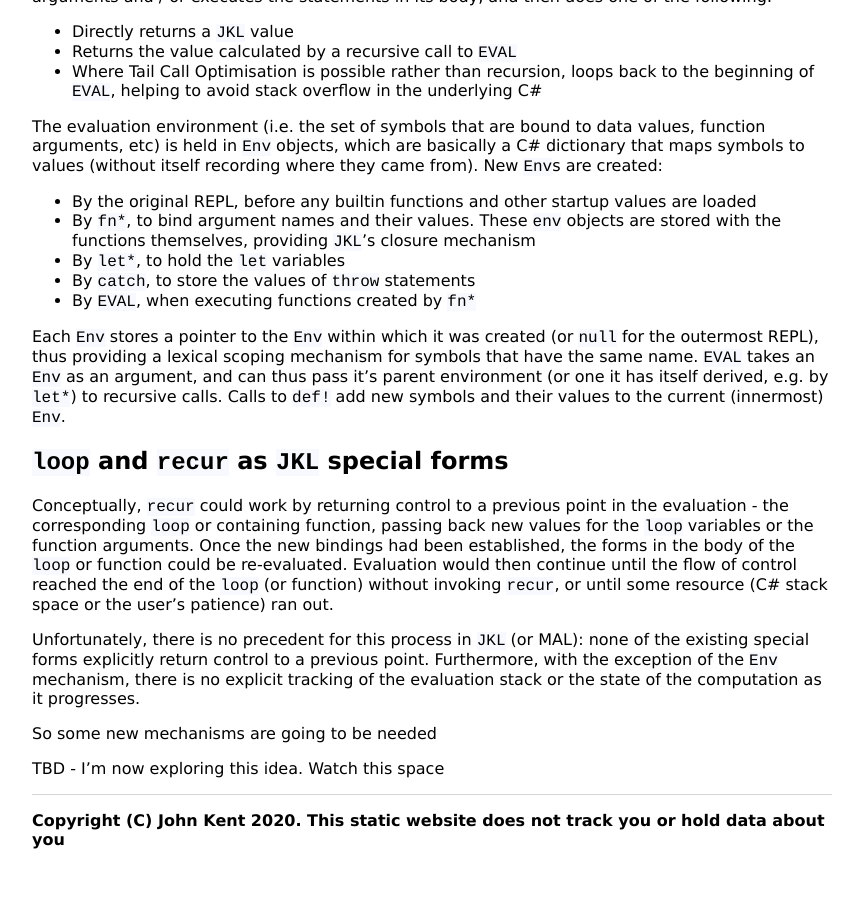
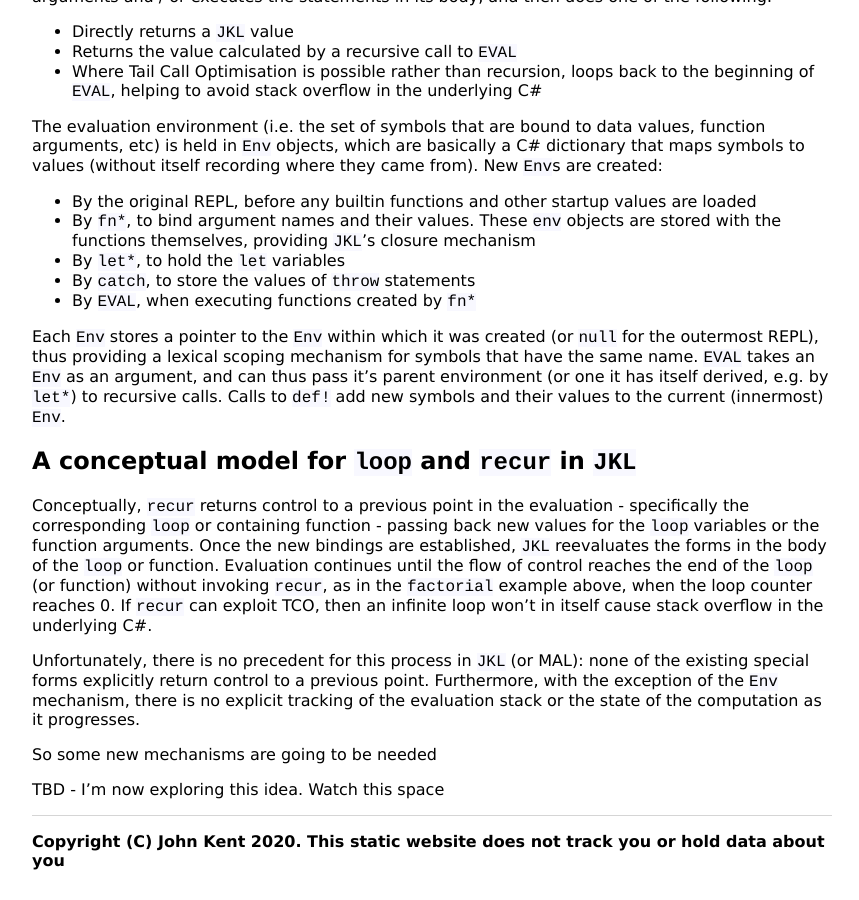
Before and after one commit to KineticLensman/KineticLensman.github.io, a Jekyll site: the page built from _posts/2020-04-18-looping-deep-dive.md, in a window 1280 px wide and 900 px high, scrolled down 2079 px. Shown: the whole window, without its empty margins (208-1067 px from the left). Built offline with Jekyll 4.4.1, drawn with Linux system fonts in a browser that asks for light colours; before the commit the page ends 2958 px from its top, so only the background shows below that.

Commit message:
streamlining

```diff
--- a/_posts/2020-04-18-looping-deep-dive.md
+++ b/_posts/2020-04-18-looping-deep-dive.md
@@ -89,9 +89,9 @@
 
 Each `Env` stores a pointer to the `Env` within which it was created (or `null` for the outermost REPL), thus providing a lexical scoping mechanism for symbols that have the same name. `EVAL` takes an `Env` as an argument, and can thus pass it's parent environment (or one it has itself derived, e.g. by `let*`) to recursive calls. Calls to `def!` add new symbols and their values to the current (innermost) `Env`.
 
-## `loop` and `recur` as `JKL` special forms
+## A conceptual model for `loop` and `recur` in `JKL`
 
-Conceptually, `recur` could work by returning control to a previous point in the evaluation - the corresponding `loop` or containing function, passing back new values for the `loop` variables or the function arguments. Once the new bindings had been established, the forms in the body of the `loop` or function could be re-evaluated. Evaluation would then continue until the flow of control reached the end of the `loop` (or function) without invoking `recur`, or until some resource (C# stack space or the user's patience) ran out.
+Conceptually, `recur` returns control to a previous point in the evaluation - specifically the corresponding `loop` or containing function - passing back new values for the `loop` variables or the function arguments. Once the new bindings are established, `JKL` reevaluates the forms in the body of the `loop` or function. Evaluation continues until the flow of control reaches the end of the `loop` (or function) without invoking `recur`, as in the `factorial` example above, when the loop counter reaches 0. If `recur` can exploit TCO, then an infinite loop won't in itself cause stack overflow in the underlying C#.
 
 Unfortunately, there is no precedent for this process in `JKL` (or MAL): none of the existing special forms explicitly return control to a previous point. Furthermore, with the exception of the `Env` mechanism, there is no explicit tracking of the evaluation stack or the state of the computation as it progresses.
 
```
